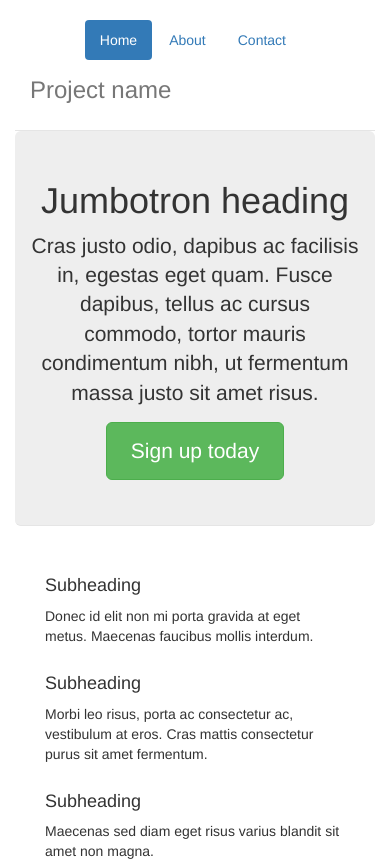
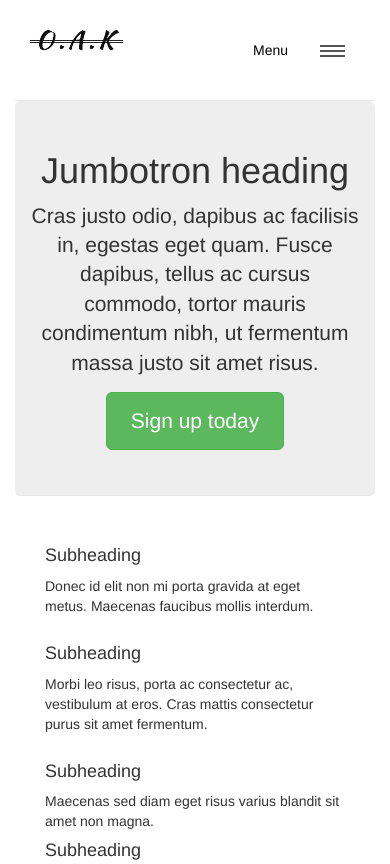
Before and after one commit to usotnyk/oak-website, a plain HTML site: page index.html in a window 390 px wide. Shown: the top 864 px of the page. Drawn offline with Linux system fonts and the light colour scheme; files that its build step writes are made by us from their sources.

Commit message:
completed navbar

```diff
--- a/css/styles.css
+++ b/css/styles.css
@@ -1,3 +1,16 @@
+/* NAVBAR*/
+#logo-img {
+  background: url('../images/logo.png') no-repeat;
+  width: 150px;
+  height: 40px;
+  margin: 10px 15px 10px 0;
+}
+
+.nav-pills>li.active>a, .nav-pills>li.active>a:focus, .nav-pills>li.active>a:hover {
+  color: black;
+  background-color: transparent;
+}
+
 /* Space out content a bit */
 body {
   padding-top: 20px;
--- a/index.html
+++ b/index.html
@@ -15,7 +15,7 @@
     <link href="css/bootstrap.min.css" rel="stylesheet">
 
     <!-- Custom styles for this template -->
-    <link href="styles.css" rel="stylesheet">
+    <link href="css/styles.css" rel="stylesheet">
 
 
     <!-- HTML5 shim and Respond.js for IE8 support of HTML5 elements and media queries -->
@@ -32,18 +32,13 @@
       <div class="header clearfix">
         <nav>
           <ul class="nav nav-pills pull-right">
-            <li role="presentation" class="active"><a href="#">Home</a></li>
-            <li role="presentation"><a href="#">About</a></li>
-            <li role="presentation"><a href="#">Contact</a></li>
-          <button type="button" class="navbar-toggle collapsed" data-toggle="collapse" data-target="#collapsable-nav" aria-expanded="false">
-            <span class="sr-only">Toggle navigation</span>
-            <span class="icon-bar"></span>
-            <span class="icon-bar"></span>
-            <span class="icon-bar"></span>
-          </button>
+            <li class="active"><a href="#">Menu</a></li>
+            <li><a href="#"><img src="images/hamburger.png"></a></li>
           </ul>
+          <div id="logo-img" alt="Logo image"></div>
         </nav>
-        <h3 class="text-muted">Project name</h3>
+
+
       </div>
 
 <!--END of NAVBAR-->
@@ -85,7 +80,6 @@
     </div> <!-- /container -->
 
 
-    <!-- IE10 viewport hack for Surface/desktop Windows 8 bug -->
-    <script src="../../assets/js/ie10-viewport-bug-workaround.js"></script>
+
   </body>
 </html>
```
Also changed, not shown: 1 other file.
